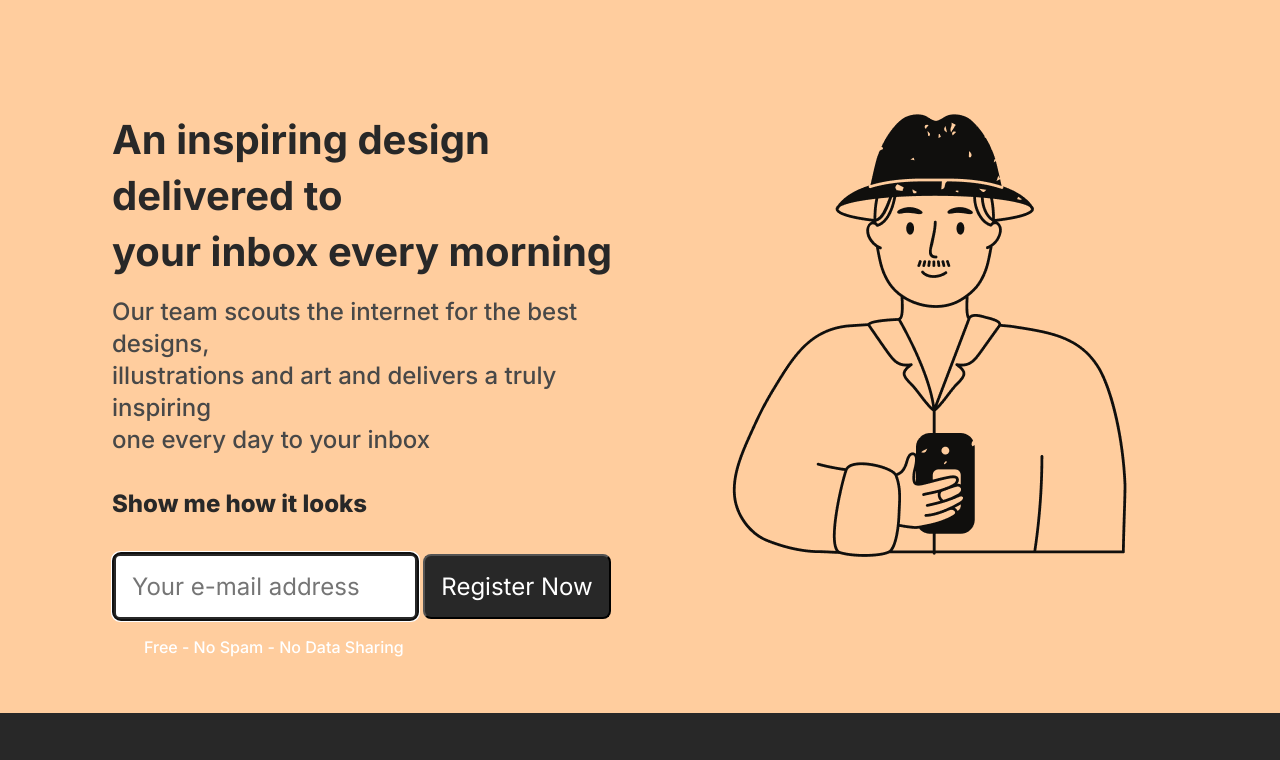
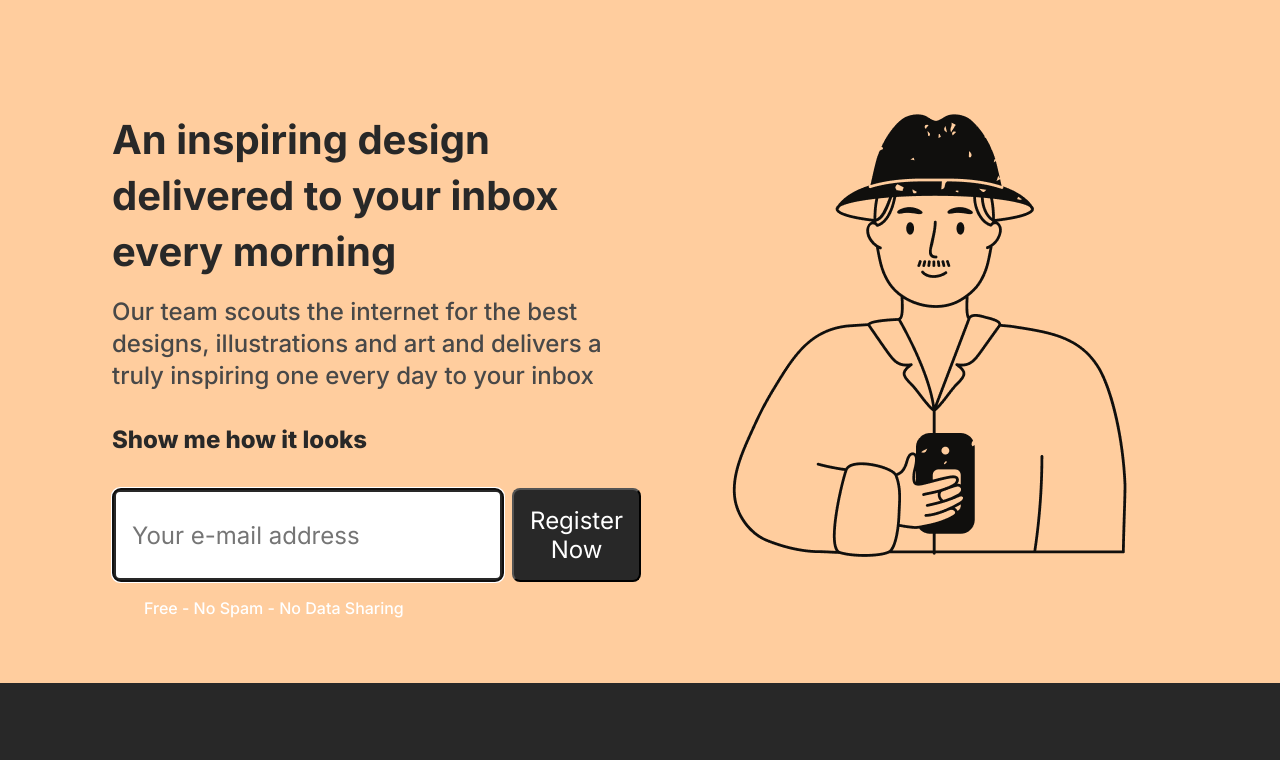
Before and after one commit to ds-1201/dweep_project_1, a plain HTML site: page index.html in a window 1280 px wide. Shown: the top 760 px of the page. Drawn offline with Linux system fonts and the light colour scheme; files whose address does not match are found by name.

Commit message:
change header layout

```diff
--- a/index.html
+++ b/index.html
@@ -10,7 +10,7 @@
       rel="stylesheet"
     />
     <link rel="stylesheet" href="style.css" />
-    <title>Document</title>
+    <title>Dweep.io Project</title>
   </head>
   <body>
     <!-- header -->
@@ -19,13 +19,16 @@
         <div class="header-box">
           <div class="header-content-box">
             <h1 class="heading">
-              <span>An inspiring design delivered to</span>
-              <span>your inbox every morning</span>
+              <!-- <span>An inspiring design delivered to</span>
+              <span>your inbox every morning</span> -->
+              An inspiring design delivered to your inbox every morning
             </h1>
             <p class="subheading">
-              <span>Our team scouts the internet for the best designs,</span>
+              <!-- <span>Our team scouts the internet for the best designs,</span>
               <span>illustrations and art and delivers a truly inspiring</span>
-              <span>one every day to your inbox</span>
+              <span>one every day to your inbox</span> -->
+              Our team scouts the internet for the best designs, illustrations
+              and art and delivers a truly inspiring one every day to your inbox
             </p>
             <p class="show-me">Show me how it looks</p>
             <form>
--- a/style.css
+++ b/style.css
@@ -39,9 +39,9 @@ header {
   margin-bottom: 1rem;
 }
 
-.heading span {
+/* .heading span {
   display: inline-block;
-}
+} */
 
 .subheading {
   font-size: 1.5rem;
@@ -51,9 +51,9 @@ header {
   margin-bottom: 2rem;
 }
 
-.subheading span {
+/* .subheading span {
   display: inline-block;
-}
+} */
 
 .show-me {
   font-size: 1.5rem;
@@ -63,13 +63,18 @@ header {
   margin-bottom: 2rem;
 }
 
+.header-content-box form {
+  display: flex;
+}
+
 .header-content-box form input {
   border: 4px solid var(--black);
   border-radius: 0.5rem;
   padding: 1rem;
-  width: 58%;
   font-size: 1.5rem;
   margin-bottom: 1rem;
+  margin-right: 0.5rem;
+  flex: 1;
 }
 
 .header-content-box form button {
```
